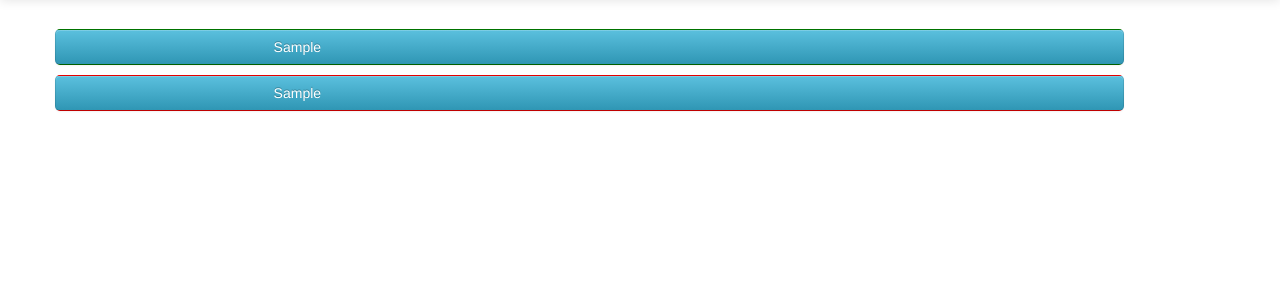
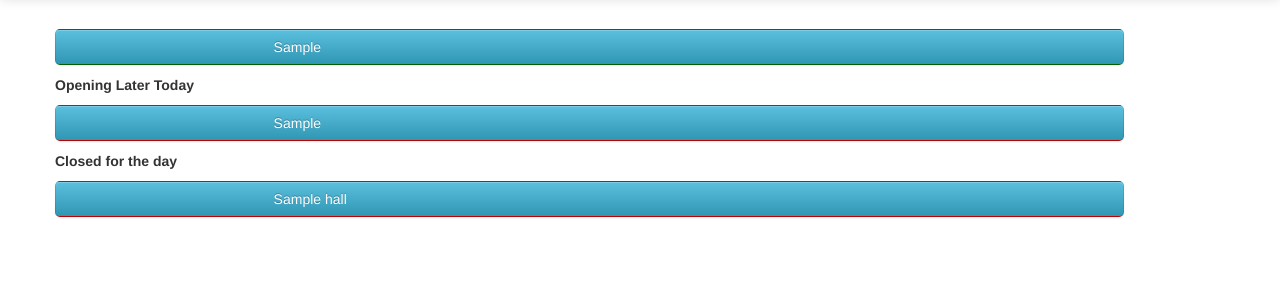
Before and after one commit to mhuesch/nuFood, a Django app: template templates/index.html in a window 1280 px wide. Shown: the part 41-341 px from the top of the page. Run offline with Django 3.2, Linux system fonts and the light colour scheme; tables that the repository leaves empty hold one stand-in row (values such as "Sample post"); the template is opened without the code that fills it: values that come from a table or form of the project are taken from there, most other values are stand-ins (such as "Sample title", 1, 10 or a date in 2020); some libraries are stand-ins or nearby versions.

Commit message:
fixed a few bugs
halls not opening again for the day weren't displaying.
Times weren't displaying correctly when 0<hour<12.

```diff
--- a/templates/index.html
+++ b/templates/index.html
@@ -145,17 +145,15 @@ function displayCurrentDayTime() {
     var currMin = {{nowMin|stringformat:"02d"}};
     switch ({{day}})
     {
-        case 0: string += "Monday"; break;
-        case 1: string += "Tuesday"; break;
-        case 2: string += "Wednesday"; break;
-        case 3: string += "Thursday"; break;
-        case 4: string += "Friday"; break;
-        case 5: string += "Saturday"; break;
-        case 6: string += "Sunday"; break;
-        default: string += "Unknown day"; break;
+        case 0: string += "Monday "; break;
+        case 1: string += "Tuesday "; break;
+        case 2: string += "Wednesday "; break;
+        case 3: string += "Thursday "; break;
+        case 4: string += "Friday "; break;
+        case 5: string += "Saturday "; break;
+        case 6: string += "Sunday "; break;
+        default: string += "Unknown day "; break;
     }
-
-    string += " ";
 
     if({{nowHr}}>12) {
         string += ({{nowHr}}-12)+":"+currMin+"pm";
@@ -167,6 +165,11 @@ function displayCurrentDayTime() {
 
     else if ({{nowHr}} == 0) {
         string += ({{nowHr}}+12)+":"+currMin+"am";
+    }
+    else
+    {
+        string += ({{nowHr}})+":"+currMin+"am";
+
     }
 
         /*<!--{{nowHr}}:{{nowMin|stringformat:"02d"}}-->
@@ -261,7 +264,7 @@ function displayCurrentDayTime() {
         </div>
         {% endfor %}
         </p>
-
+        {% if closedHalls %}<h5>Opening Later Today</h5>
         <p>
         {% for hour in closedHalls %}
         <div class="hall-listing">
@@ -275,8 +278,20 @@ function displayCurrentDayTime() {
         </a>
         </div>
         {% endfor %}
+        {% endif %}
         </p>
 
+        {%if closedForDay %}<h5>Closed for the day</h5>
+        {% for hall in closedForDay %}
+        <div class="hall-listing">
+            <a class="btn btn-hall btn-large closed">
+                <span class="hall-name">
+                    {{ hall.name }}
+                </span>
+            </a>
+        </div>
+        {% endfor %}
+        {% endif %}
 
 
     </div> <!-- /container -->
```
Also changed, not shown: halls/views.py (+6 -1 lines).
